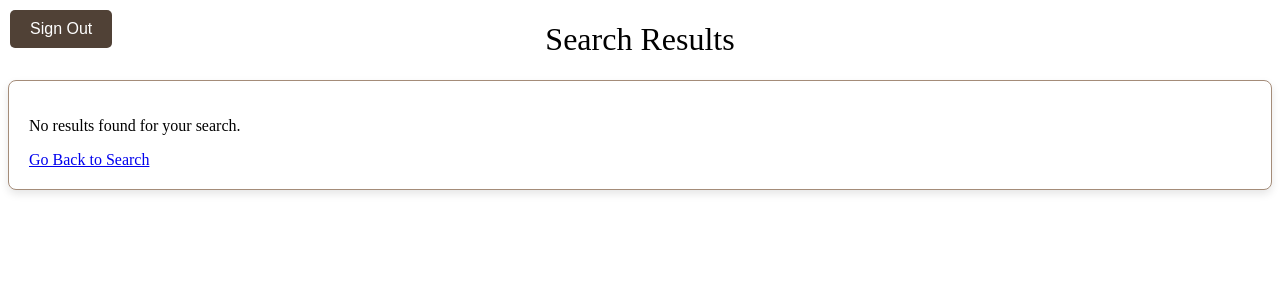
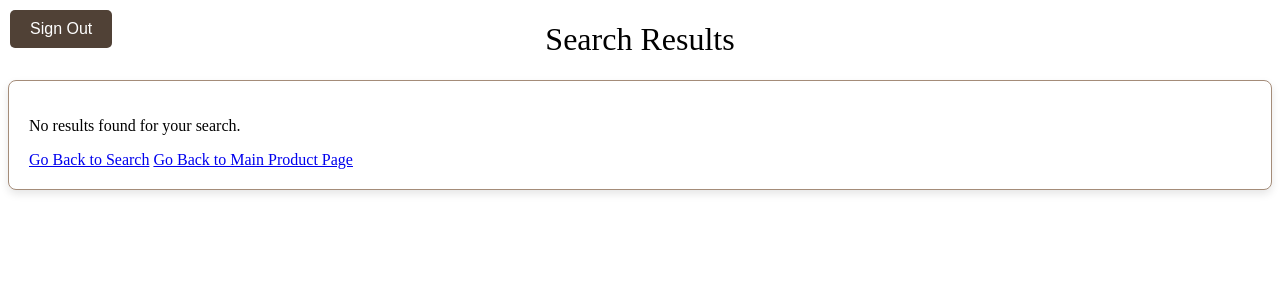
Before and after one commit to hollyschwecke/New-Team-5-Project, a Flask app: page /search/results in a window 1280 px wide. Shown: the top 300 px of the page. Run offline with Flask 3, Linux system fonts and the light colour scheme; data that the repository does not hold is empty; parts of the project's set-up code (start-up, migrations or seed data) failed here and were passed over; some libraries are stand-ins or nearby versions; some web fonts are replaced.

Commit message:
cleaning up comments

```diff
--- a/static/javascript/mainproductlist.js
+++ b/static/javascript/mainproductlist.js
@@ -67,13 +67,13 @@ document.getElementById('searchButton').addEventListener('click', function () {
 function displayResults(results) {
     const resultsContainer = document.getElementById('resultsContainer');
     resultsContainer.innerHTML = ''; // Clear previous results
-    window.location.href = '/search/results';
-
+    window.location.href = '/search/results'; //redirect to search results page
+    //no results found case
     if (results.length === 0) {
         resultsContainer.innerHTML = '<p>No results found.</p>';
         return;
     }
-
+    // for each result do this
     results.forEach((result) => {
         const resultDiv = document.createElement('div');
         resultDiv.classList.add('result-item');
--- a/static/javascript/searchpage.js
+++ b/static/javascript/searchpage.js
@@ -97,13 +97,14 @@ document.getElementById('searchButton').addEventListener('click', function () {
 function displayResults(results) {
     const resultsContainer = document.getElementById('resultsContainer');
     resultsContainer.innerHTML = ''; // Clear previous results
-    window.location.href = '/search/results';
+    window.location.href = '/search/results'; // redirect to search results page
 
+    //no results case
     if (results.length === 0) {
         resultsContainer.innerHTML = '<p>No results found.</p>';
         return;
     }
-
+    // display results for each item
     results.forEach((result) => {
         const resultDiv = document.createElement('div');
         resultDiv.classList.add('result-item');
--- a/templates/results.html
+++ b/templates/results.html
@@ -21,6 +21,7 @@ Usage: utilize the css file for the login page "results.css", javascript to link
     <a href="/login"><button id="signOutButton">Sign Out</button></a>
     <h1>Search Results</h1>
     <div id="resultsContainer">
+    <!-- dynamically search for results and return them -->
     {% if results %}
         <ul>
         {% for result in results %}
@@ -40,6 +41,7 @@ Usage: utilize the css file for the login page "results.css", javascript to link
     {% endif %}
 
     <a href="/search">Go Back to Search</a>
+    <a href="/mainproductlist">Go Back to Main Product Page</a>
     </div>
 </body>
 </html>
```
Also changed, not shown: templates/mainproductlist.html (+1 -6 lines).
